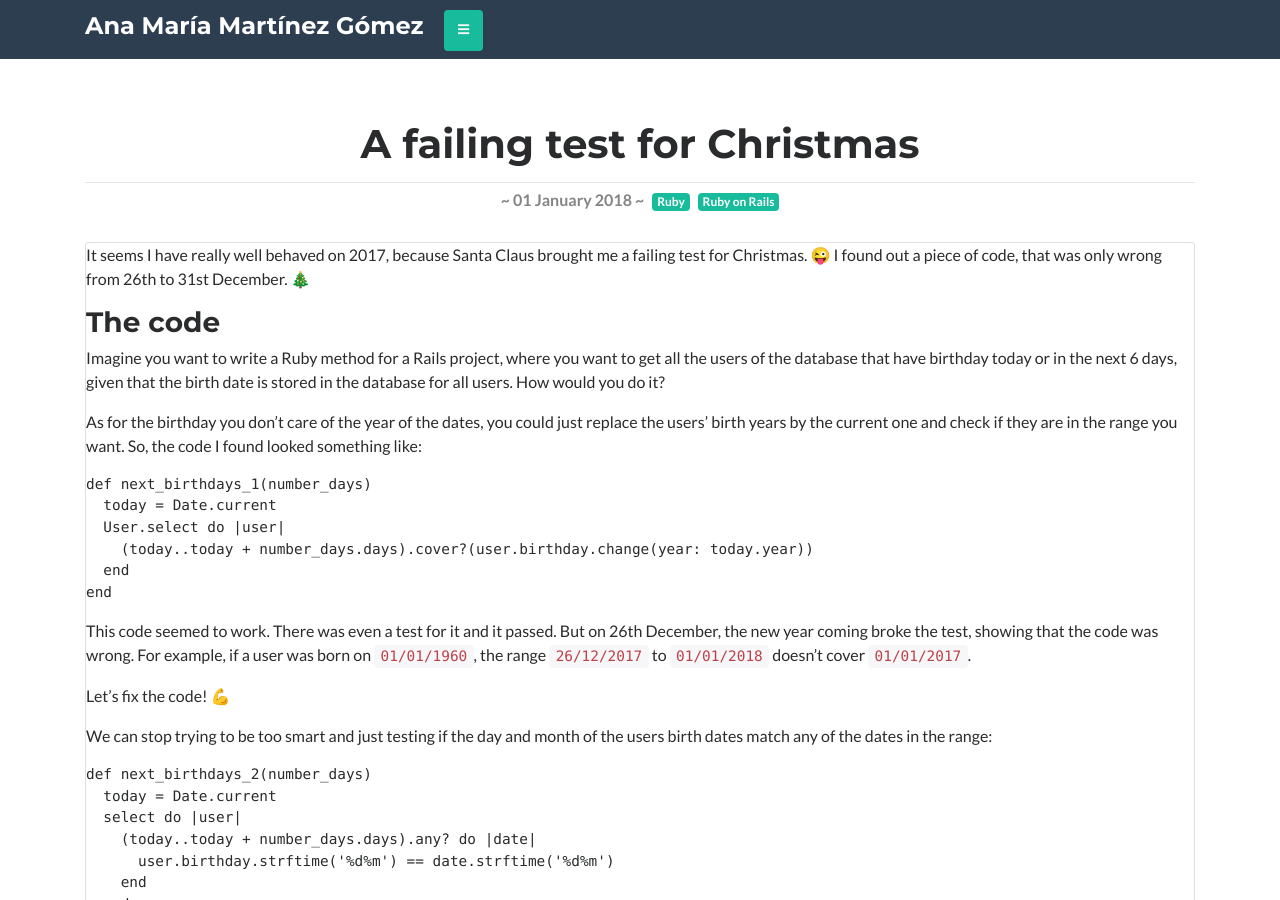
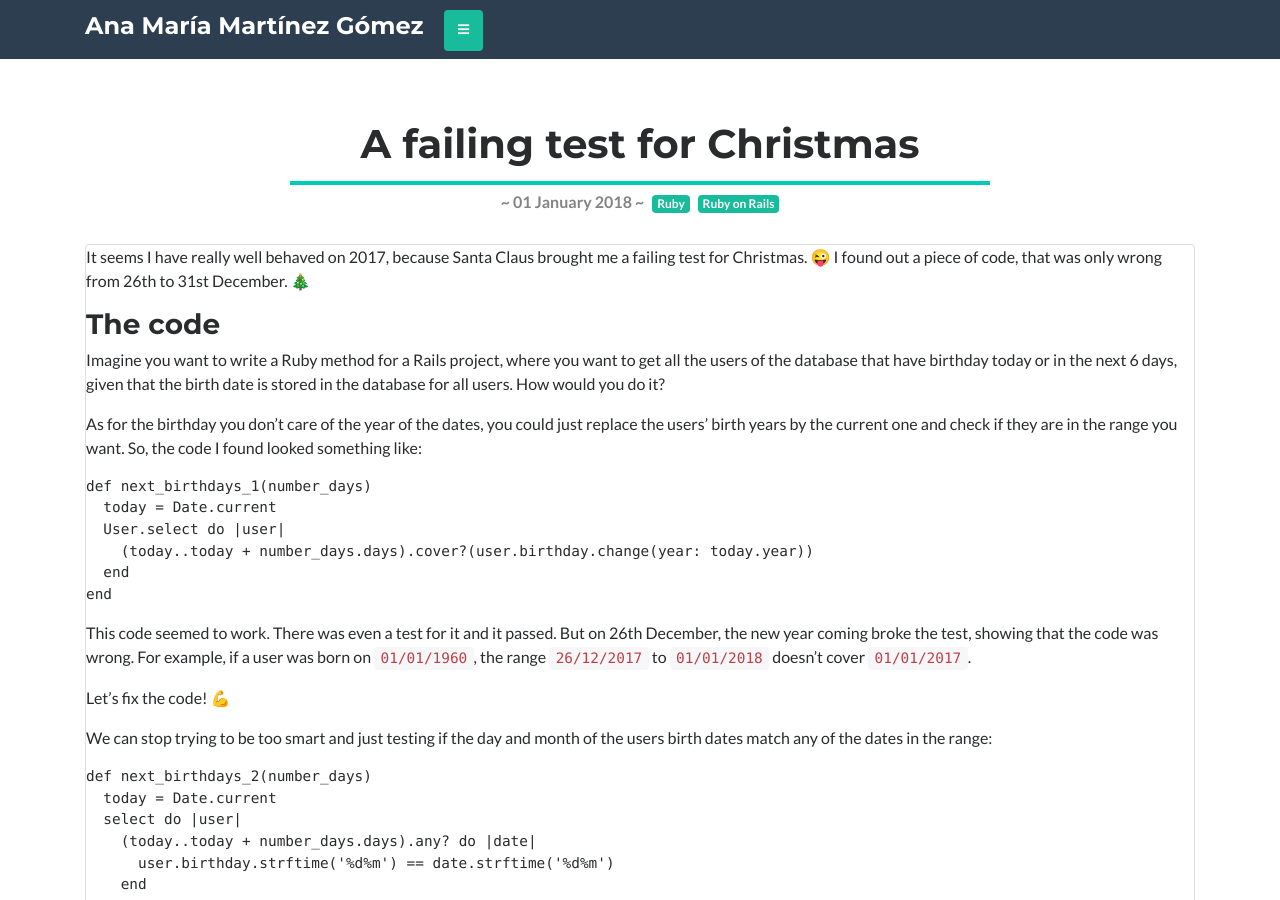
Before and after one commit to vicgalle/ana06.github.io, a Jekyll site: the page built from _posts/2018-01-01-christmas-failure.markdown, in a window 1280 px wide and 900 px high. Built offline with Jekyll 4.4.1, drawn with Linux system fonts in a browser that asks for light colours; nearby versions of some CDN libraries; emoji names are drawn with the system emoji font; comment, search, counter and statistics services are not loaded.

Commit message:
Add title class to hr in post

```diff
--- a/_layouts/post.html
+++ b/_layouts/post.html
@@ -2,7 +2,7 @@
 layout: default
 ---
 <h1 class="text-center title">{{ page.title | escape }}</h1>
-<hr style="margin-bottom: 5px;">
+<hr class="title" style="margin-bottom: 5px;">
 <div class="post-info text-center">
   <span class="post-date">
     ~
```
